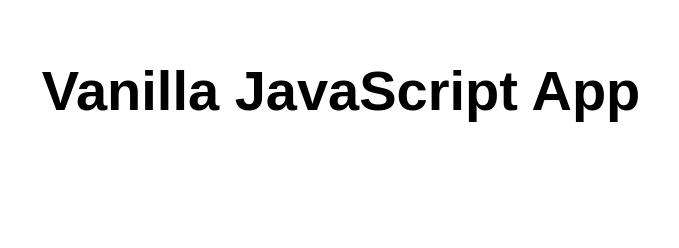
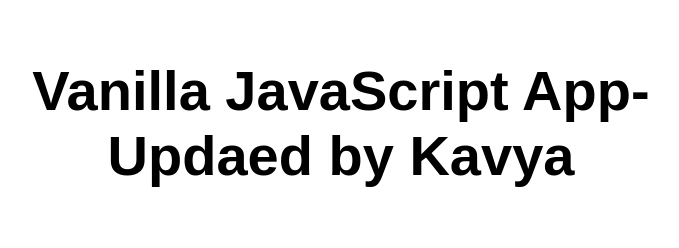
Before and after one commit to avintechno/staticwebapp, a website: page src/index.html in a window 1280 px wide. Shown: the whole page, without its empty margins (299-978 px from the left). Drawn offline with Linux system fonts and the light colour scheme.

Commit message:
Update-1

```diff
--- a/src/index.html
+++ b/src/index.html
@@ -10,7 +10,7 @@
 
 <body>
   <main>
-    <h1>Vanilla JavaScript App</h1>
+    <h1>Vanilla JavaScript App-Updaed by Kavya</h1>
   </main>
 </body>
 
```
